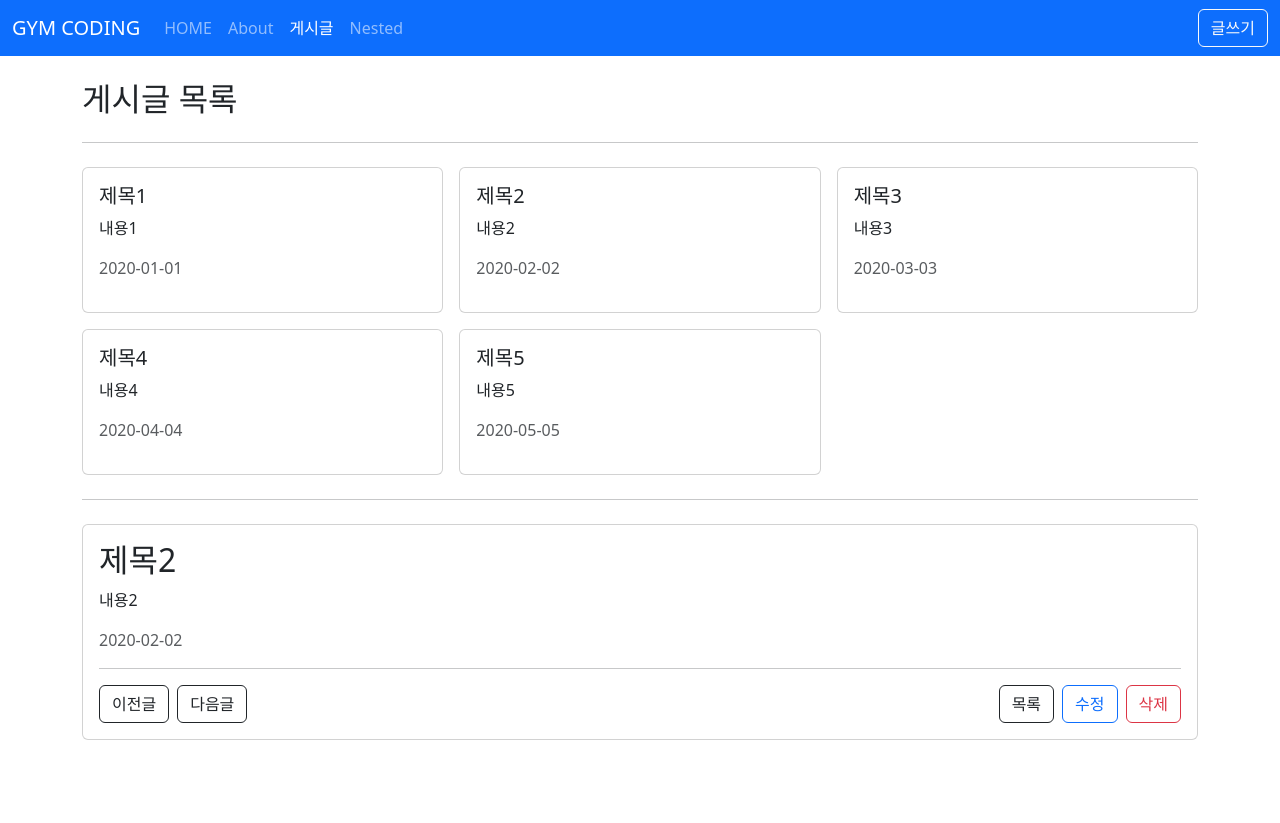
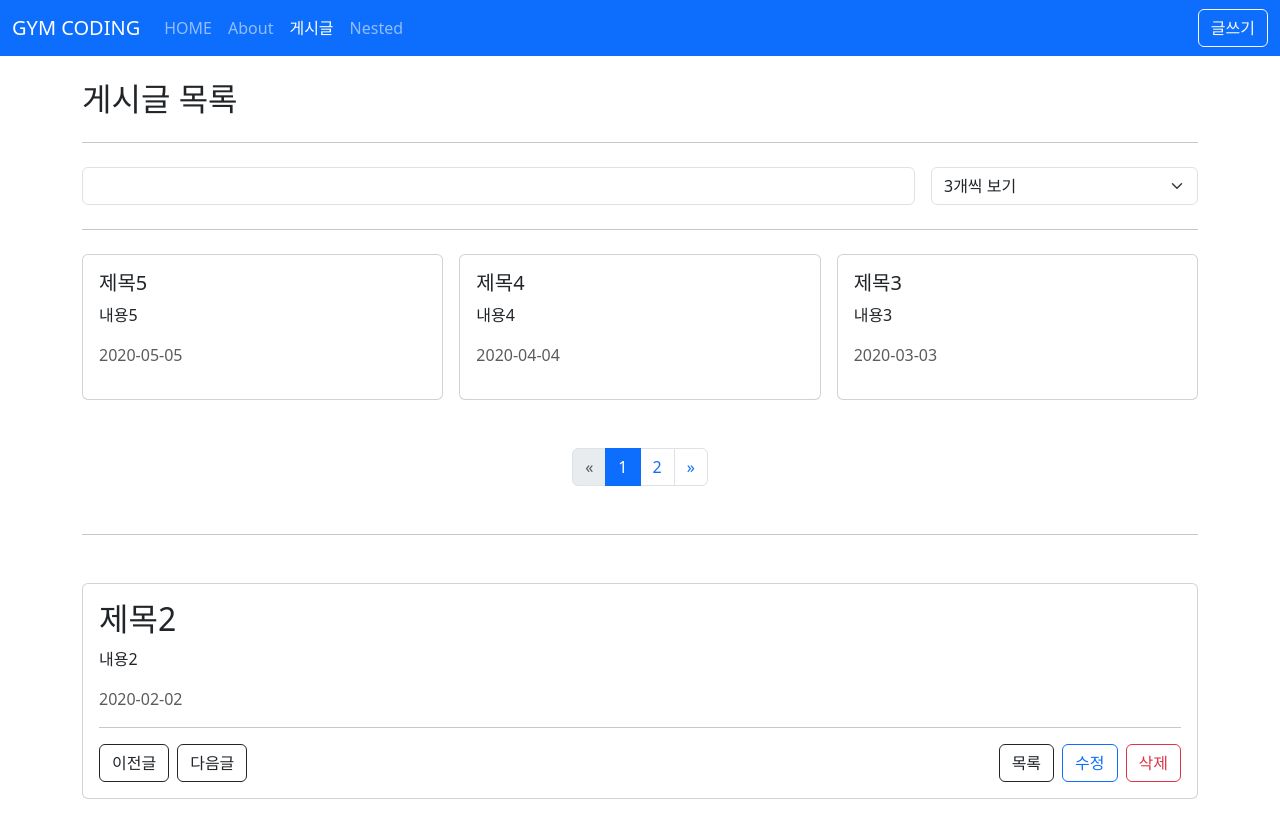
Before and after one commit to h2oi6v0i/vue3-posts, a Vue app: page /posts in a window 1280 px wide. Before the commit the page ends 800 px from the top, so only its background shows below. Built offline with nearby package versions, Linux system fonts and the light colour scheme; data requests are answered from the project's data file.

Commit message:
[10] : Pagination, Filter 구현

```diff
--- a/src/api/posts.js
+++ b/src/api/posts.js
@@ -1,8 +1,8 @@
 import axios from 'axios';
 
 /** 게시글 목록 조회 - 이 함수를 호출하면 posts 배열의 모든 게시물 목록을 얻을 수 있다. */
-export function getPosts() {
-  return axios.get('http://localhost:5000/posts');
+export function getPosts(params) {
+  return axios.get('http://localhost:5000/posts', { params });
 }
 
 /** 배열에 있는 데이터를 id로 조회 - item.id와 일치하는 id를 찾는다. */
--- a/src/views/posts/PostListView.vue
+++ b/src/views/posts/PostListView.vue
@@ -1,6 +1,23 @@
 <template>
   <div>
     <h2>게시글 목록</h2>
+    <hr class="my-4" />
+    <form @submit.prevent>
+      <div class="row g-3">
+        <!-- Search / Filter -->
+        <div class="col">
+          <input v-model="params.title_like" type="text" class="form-control" />
+        </div>
+        <!-- Change page limit -->
+        <div class="col-3">
+          <select v-model="params._limit" class="form-select">
+            <option value="3">3개씩 보기</option>
+            <option value="6">6개씩 보기</option>
+            <option value="9">9개씩 보기</option>
+          </select>
+        </div>
+      </div>
+    </form>
     <hr class="my-4" />
     <div class="row g-3">
       <div v-for="post in posts" :key="post.id" class="col-4">
@@ -12,7 +29,44 @@
         ></PostItem>
       </div>
     </div>
-    <hr class="my-4" />
+    <nav class="mt-5" aria-label="Page navigation example">
+      <ul class="pagination justify-content-center">
+        <li class="page-item" :class="{ disabled: !(params._page > 1) }">
+          <a
+            class="page-link"
+            aria-label="Previous"
+            @click.prevent="--params._page"
+          >
+            <span aria-hidden="true">&laquo;</span>
+          </a>
+        </li>
+        <li
+          v-for="page in pageCount"
+          :key="page"
+          class="page-item"
+          :class="{ active: params._page === page }"
+        >
+          <a class="page-link" @click.prevent="params._page = page">
+            {{ page }}
+          </a>
+        </li>
+
+        <li
+          class="page-item"
+          :class="{ disabled: !(params._page < pageCount) }"
+        >
+          <a
+            class="page-link"
+            href="#"
+            aria-label="Next"
+            @click.prevent="++params._page"
+          >
+            <span aria-hidden="true">&raquo;</span>
+          </a>
+        </li>
+      </ul>
+    </nav>
+    <hr class="my-5" />
     <AppCard>
       <PostDetailView :id="2"></PostDetailView>
     </AppCard>
@@ -23,24 +77,43 @@
 import PostItem from '@/components/posts/PostItem.vue';
 import PostDetailView from '@/views/posts/PostDetailView.vue';
 import AppCard from '@/components/AppCard.vue';
-import { ref } from 'vue';
+import { ref, computed, watchEffect } from 'vue';
 import { useRouter } from 'vue-router';
 import { getPosts } from '@/api/posts';
 
 const router = useRouter();
 const posts = ref([]);
+const params = ref({
+  _sort: 'createdAt',
+  _order: 'desc',
+  _page: 1,
+  _limit: 3,
+  title_like: '',
+});
+
+/** Pagination */
+const totalCount = ref(0);
+const pageCount = computed(() =>
+  Math.ceil(totalCount.value / params.value._limit),
+);
 
 /** 게시글 목록 조회 */
 const fetchPosts = async () => {
   try {
-    const { data } = await getPosts();
+    const { data, headers } = await getPosts(params.value);
     posts.value = data;
+    totalCount.value = headers['x-total-count'];
   } catch (error) {
     console.error(error);
   }
 };
 
-fetchPosts();
+/**
+ * watchEffect
+ * fetchPosts 안에서 사용하고 있는 반응형 상태가 변경되었을 때 해당 콜백함수를 다시 실행할 수 있다.
+ * 즉, <a @click.prevent="params._page = page"> 때문에 params.value가 변경되면 콜백함수가 다시 실행돼서 페이지가 넘어간다.
+ */
+watchEffect(fetchPosts);
 
 /** 게시글 상세 페이지로 이동 */
 const goPage = id => {
```
